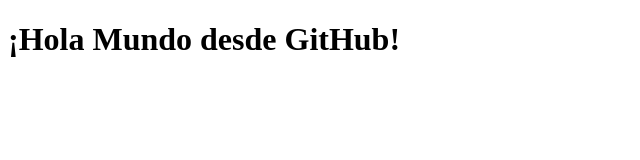
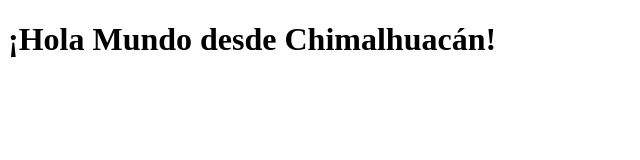
Before and after one commit to Rosy202552/mi-primer-repositorio, a plain HTML site: page index.html in a window 1280 px wide. Shown: the whole page, without its empty margins (0-640 px from the left). Drawn offline with Linux system fonts and the light colour scheme.

Commit message:
agregué mi plantel (nombre del plantel)

```diff
--- a/index.html
+++ b/index.html
@@ -4,6 +4,6 @@
     <title>Mi Primer Proyecto</title>
   </head>
   <body>
-    <h1>¡Hola Mundo desde GitHub!</h1>
+    <h1>¡Hola Mundo desde Chimalhuacán!</h1>
   </body>
 </html>
```
